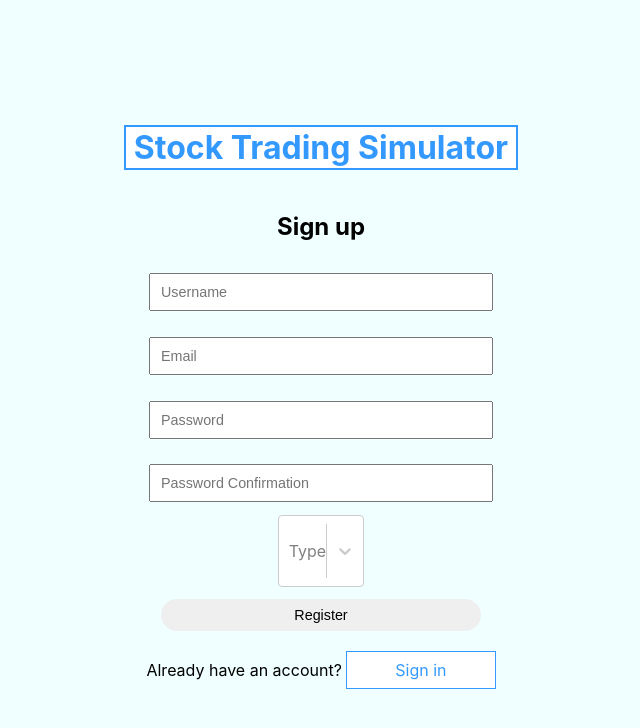
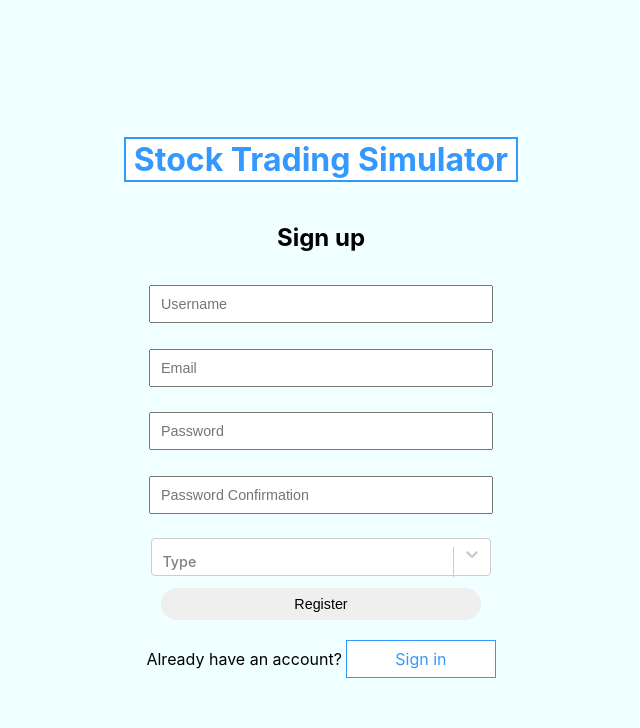
Before and after one commit to Jamesgongzx/Stock-Trading-Sim, a React (Create React App) app in the folder frontend/: page /signup in a window 1280 px wide. Shown: the top 728 px of the page, without its empty margins (319-959 px from the left). Built offline with nearby package versions, Linux system fonts and the light colour scheme.

Commit message:
changes to ugly select

```diff
--- a/frontend/src/components/sign-up/sign-up.component.jsx
+++ b/frontend/src/components/sign-up/sign-up.component.jsx
@@ -6,8 +6,8 @@ import Select from "react-select";
 import "./sign-up.styles.scss";
 
 const options = [
-  { value: 'None', label: 'None' },
-  { value: 'Premium', label: 'Premium' }
+  { value: "None", label: "None" },
+  { value: "Premium", label: "Premium" }
 ];
 
 class SignUp extends React.Component {
@@ -19,7 +19,7 @@ class SignUp extends React.Component {
       email: "",
       password: "",
       password_confirmation: "",
-      subscriptionType: ""
+      subscriptionType: "None"
     };
   }
   handleChange = event => {
@@ -71,6 +71,7 @@ class SignUp extends React.Component {
   };
 
   render() {
+    console.log(this.state)
     const { username, email, password, password_confirmation, subscriptionType } = this.state;
     return (
       <div className="signup">
@@ -116,9 +117,11 @@ class SignUp extends React.Component {
           <Select
             name="subscriptionType"
             placeholder="Type"
-            value={subscriptionType}
-            onChange={(val)=> {this.handleChange({target: { name:"subscriptionType", value: val.value }})}}
+            value={this.state.subscriptionType}
+            onChange={(val)=> this.setState({ subscriptionType: val })}
             options={options}
+            classNamePrefix="select"
+            className="test"
           />
 
           <button type="submit">Register</button>
--- a/frontend/src/components/sign-up/sign-up.styles.scss
+++ b/frontend/src/components/sign-up/sign-up.styles.scss
@@ -35,6 +35,44 @@
       }
     }
 
+    .test {
+      //padding: 1px 10px;
+      font-weight: 500;
+      width: 21.2rem;
+      height: 26px;
+      margin: 0.7rem;
+      text-decoration: none;
+      outline: none;
+      font-size: 0.895rem;
+      min-height: 26px;
+    }
+
+    .select__control {
+      height: 26px;
+      .select__placeholder {
+        line-height: 26px;
+      }
+      .select__value-container {
+        line-height: 10px;
+      }
+      .select__value {
+        line-height: 26px !important;
+
+        .select__value-label {
+          line-height: 26px;
+        }
+        .select__value-container {
+          line-height: 26px;
+        }
+      }
+      .select__input {
+        height: 26px;
+      }
+      .select__indicators, .select__indicator-separator {
+        height: 30px;
+      }
+    }
+
     button {
       border-radius: 45px;
       border: none;
```
Also changed, not shown: 2 other files (tests, documents, lock files or other folders).
